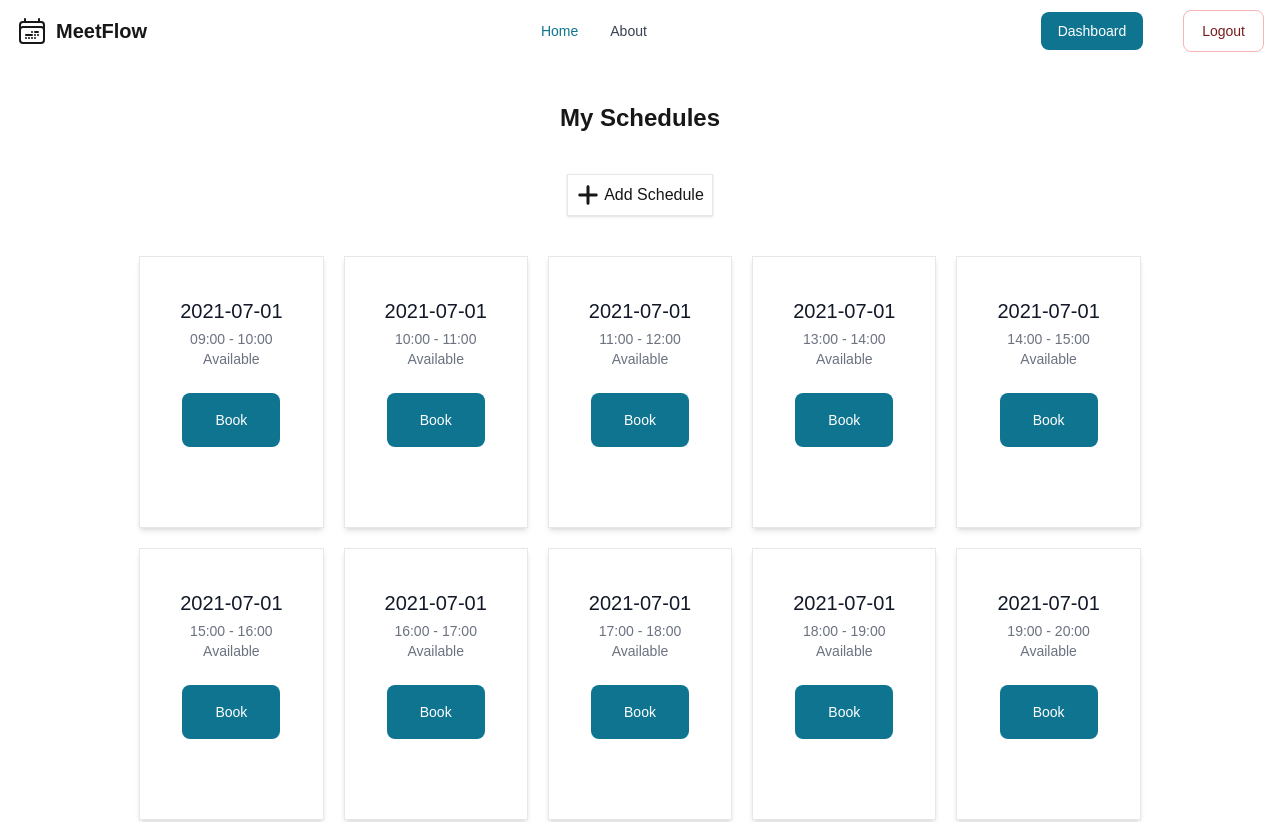
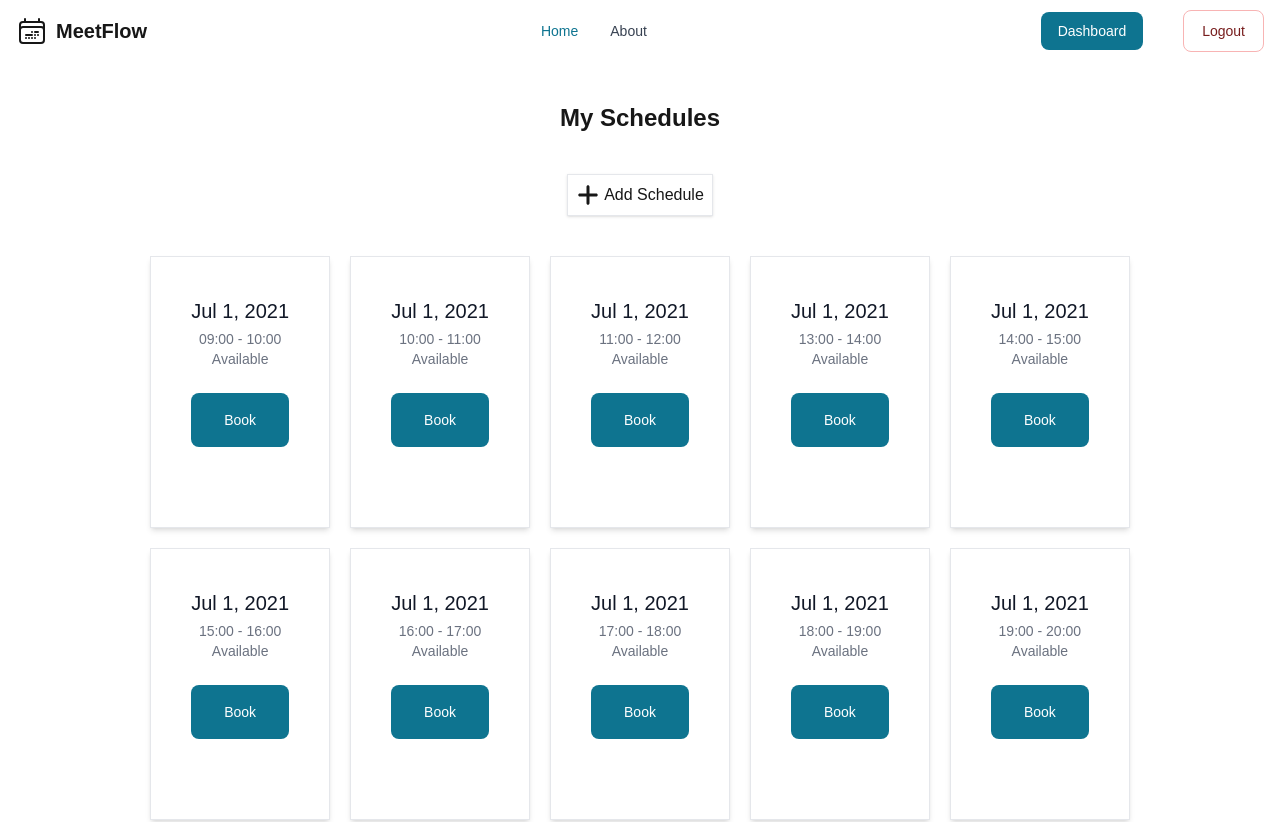
Before and after one commit to ahnayef/meeting-scheduler-frontend, a Next.js app: page /hostDashboard in a window 1280 px wide. Shown: the top 822 px of the page. Built offline with nearby package versions, Linux system fonts and the light colour scheme; sample sign-in values are in the browser's storage.

Commit message:
Format schedule date display in ScheduleBox component to a more user-friendly format

```diff
--- a/app/(components)/ScheduleBox.tsx
+++ b/app/(components)/ScheduleBox.tsx
@@ -25,7 +25,7 @@ export default function ScheduleBox({
       <div className="border p-10 shadow-md">
         <div className="flex flex-col items-center pb-10">
           <h5 className="mb-1 text-xl font-medium text-gray-900 dark:text-white">
-            {date}
+            {new Date(date).toLocaleDateString(undefined, { year: 'numeric', month: 'short', day: 'numeric' })}
           </h5>
           <span className="text-sm text-gray-500 dark:text-gray-400">
             {start_tm} - {end_tm}
```
